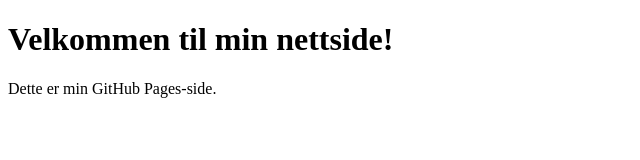
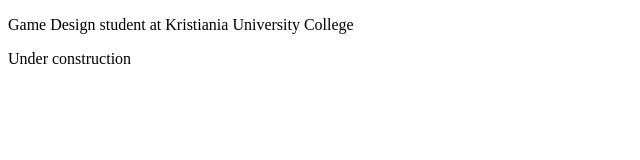
Before and after one commit to SanneJohanne/sanyeh.com, a plain HTML site: page index.html in a window 1280 px wide. Shown: the whole page, without its empty margins (0-640 px from the left). Drawn offline with Linux system fonts and the light colour scheme.

Commit message:
Modify index.html content for website update
Updated the content of the index.html file to reflect the current status.

```diff
--- a/index.html
+++ b/index.html
@@ -5,7 +5,7 @@
     <title>Sanyeh.com</title>
   </head>
   <body>
-    <h1>Velkommen til min nettside!</h1>
-    <p>Dette er min GitHub Pages-side.</p>
+    <p>Game Design student at Kristiania University College</p>
+    <p>Under construction</p>
   </body>
 </html>
```
